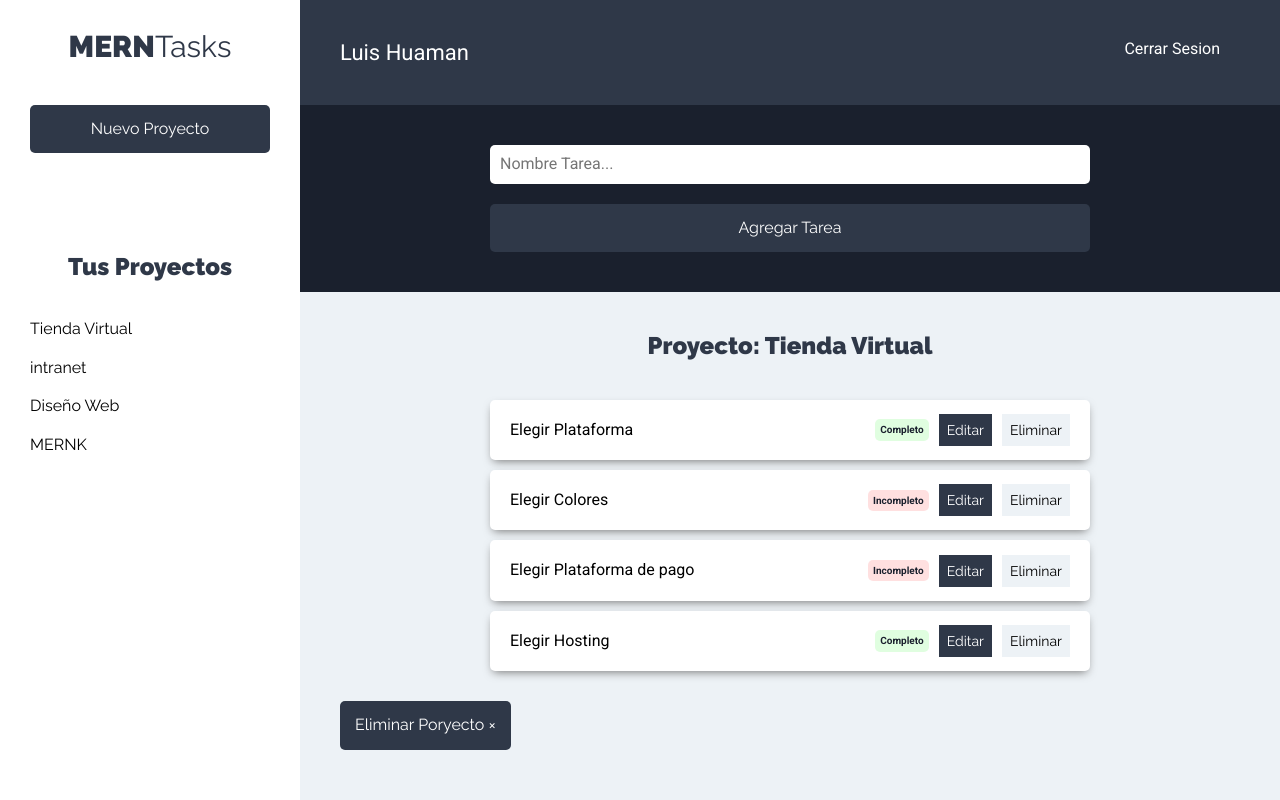
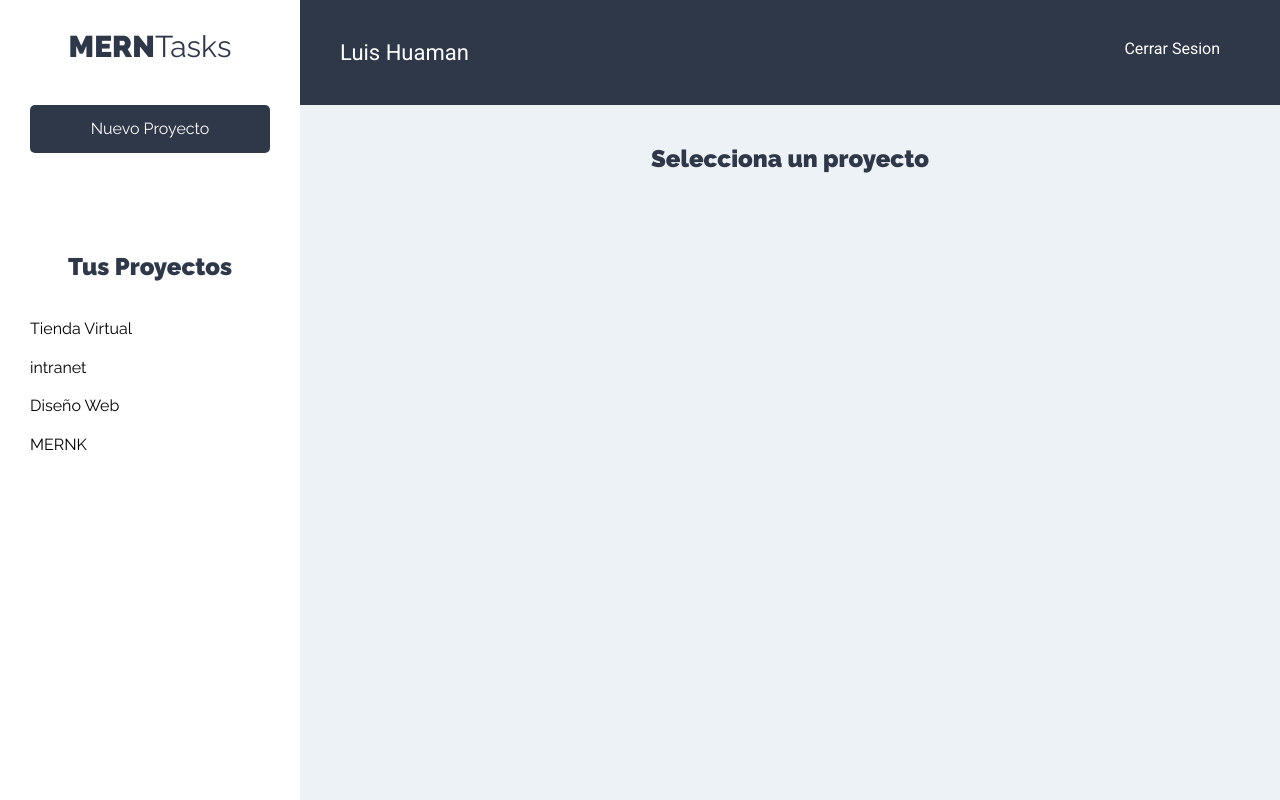
Before and after one commit to Luis-Albert/MERNTask-Cliente, a React (Create React App) app: page /proyectos in a window 1280 px wide. Built offline with nearby package versions, Linux system fonts and the light colour scheme.

Commit message:
Se agregaron algunas funciones nuevas

```diff
--- a/src/components/proyectos/Proyecto.js
+++ b/src/components/proyectos/Proyecto.js
@@ -1,8 +1,20 @@
-import React from "react";
+import React, { useContext } from "react";
+import proyectoContext from "../../context/proyectos/proyectoContext";
+
 const Proyecto = ({ proyecto }) => {
+  //obtener el state del formulario
+  const proyectosContext = useContext(proyectoContext);
+
+  const { proyectoActual } = proyectosContext;
+
+
   return (
     <li>
-      <button type="button" className="btn btn-blank">
+      <button
+        type="button"
+        className="btn btn-blank"
+        onClick={() => proyectoActual(proyecto.id)}
+      >
         {proyecto.nombre}
       </button>
     </li>
--- a/src/components/tareas/FormTarea.js
+++ b/src/components/tareas/FormTarea.js
@@ -1,5 +1,16 @@
-import React from "react";
+import React, { useContext } from "react";
+import proyectoContext from "../../context/proyectos/proyectoContext";
 const FormTarea = () => {
+  //Extraer si un proyecto esta activo
+  const proyectosContext = useContext(proyectoContext);
+  const { proyecto } = proyectosContext;
+
+  //Vaidar si existe proyecto
+  if (!proyecto) return null;
+
+  //Array destructurin para acceder al proyecto actual
+  const [proyectoActual] = proyecto;
+
   return (
     <div className="formulario">
       <form action="">
--- a/src/components/tareas/ListadoTareas.js
+++ b/src/components/tareas/ListadoTareas.js
@@ -1,15 +1,32 @@
-import React, { Fragment } from "react";
+import React, { Fragment, useContext } from "react";
 import Tarea from "./Tarea";
+import proyectoContext from "../../context/proyectos/proyectoContext";
+
 const ListadoTareas = () => {
+  const proyectosContext = useContext(proyectoContext);
+
+  const { proyecto, eliminarProyecto } = proyectosContext;
+
+  //Si no hay ningun proyecto
+  if (!proyecto) return <h2>Selecciona un proyecto</h2>;
+  //Array destructurin para acceder al proyecto actual
+  const [proyectoActual] = proyecto;
+
   const tareasProyecto = [
     { nombre: "Elegir Plataforma", estado: true },
     { nombre: "Elegir Colores", estado: false },
     { nombre: "Elegir Plataforma de pago", estado: false },
     { nombre: "Elegir Hosting", estado: true },
   ];
+
+  //Eliminar un proyceto
+  const onClickEliminar = () => {
+    eliminarProyecto(proyectoActual.id);
+  };
+
   return (
     <Fragment>
-      <h2>Proyecto: Tienda Virtual</h2>
+      <h2>Proyecto: {proyectoActual.nombre}</h2>
       <ul className="listado-tareas">
         {tareasProyecto.length === 0 ? (
           <li className="tarea">
@@ -19,8 +36,12 @@
           tareasProyecto.map((tarea) => <Tarea tarea={tarea} />)
         )}
       </ul>
-      <button type="button" className="btn btn-primario">
-        Eliminar Poryecto &times;
+      <button
+        type="button"
+        className="btn btn-primario"
+        onClick={onClickEliminar}
+      >
+        Eliminar Proyecto &times;
       </button>
     </Fragment>
   );
--- a/src/components/tareas/Tarea.js
+++ b/src/components/tareas/Tarea.js
@@ -1,4 +1,5 @@
 import React from "react";
+
 const Tarea = ({ tarea }) => {
   return (
     <li className="tarea sombra">
--- a/src/context/proyectos/proyectoReducer.js
+++ b/src/context/proyectos/proyectoReducer.js
@@ -3,6 +3,8 @@
   OBTENER_PROYECTO,
   AGREGAR_PROYECTO,
   VALIDAR_FORMULARIO,
+  PROYECTO_ACTUAL,
+  ELIMINAR_PROYECTO,
 } from "../../types/index";
 
 export default (state, action) => {
@@ -29,6 +31,20 @@
         ...state,
         errorFormulario: true,
       };
+    case PROYECTO_ACTUAL:
+      return {
+        ...state,
+        proyecto: state.proyectos.filter(
+          (proyecto) => proyecto.id === action.payload
+        ),
+      };
+    case ELIMINAR_PROYECTO:
+      return {
+        ...state,
+        proyectos: state.proyectos.filter(
+          (proyecto) => proyecto.id !== action.payload
+        ),
+      };
     default:
       return state;
   }
--- a/src/context/proyectos/proyectoState.js
+++ b/src/context/proyectos/proyectoState.js
@@ -8,6 +8,8 @@
   OBTENER_PROYECTO,
   AGREGAR_PROYECTO,
   VALIDAR_FORMULARIO,
+  PROYECTO_ACTUAL,
+  ELIMINAR_PROYECTO,
 } from "../../types/index";
 
 const ProyectoState = (props) => {
@@ -21,6 +23,7 @@
     proyectos: [],
     formulario: false,
     errorFormulario: false,
+    proyecto: null,
   };
 
   //Dispatch para ejecutar las acciones
@@ -62,16 +65,35 @@
     });
   };
 
+  //Selecciona el proyecto que el usuario dio click
+  const proyectoActual = (proyectoId) => {
+    dispatch({
+      type: PROYECTO_ACTUAL,
+      payload: proyectoId,
+    });
+  };
+
+  //Elimina un proyecto
+  const eliminarProyecto = (proyectoId) => {
+    dispatch({
+      type: ELIMINAR_PROYECTO,
+      payload: proyectoId,
+    });
+  };
+
   return (
     <proyectoContext.Provider
       value={{
         proyectos: state.proyectos,
         formulario: state.formulario,
         errorFormulario: state.errorFormulario,
+        proyecto: state.proyecto,
         mostrarFormulario,
         obtenerProyectos,
         agregarProyecto,
         mostrarError,
+        proyectoActual,
+        eliminarProyecto,
       }}
     >
       {props.children}
--- a/src/index.css
+++ b/src/index.css
@@ -4,10 +4,12 @@
   --gris2: #2f3848;
   --gris3: #1a202d;
   --negro: #000000;
-  --headingFont:'Raleway', sans-serif;
-  --textFont:  'Roboto', sans-serif;
+  --headingFont: "Raleway", sans-serif;
+  --textFont: "Roboto", sans-serif;
 }
-*, *:before, *:after {
+*,
+*:before,
+*:after {
   box-sizing: inherit;
 }
 html {
@@ -23,8 +25,8 @@
   font-family: var(--textFont);
 }
 
-
-h1, h2 {
+h1,
+h2 {
   font-family: var(--headingFont);
   font-weight: 900;
   margin: 0 0 4rem 0;
@@ -57,9 +59,9 @@
   padding: 1.5rem;
   font-size: 1.4;
   font-weight: 400;
-  border-radius: .5rem;
+  border-radius: 0.5rem;
   border: none;
-  transition: background-color .3s ease;
+  transition: background-color 0.3s ease;
 }
 .btn:hover {
   cursor: pointer;
@@ -101,12 +103,10 @@
   .seccion-principal {
     flex: 1;
   }
-
 }
 
-
 /* BARRA LATERAL */
-aside  {
+aside {
   padding: 3rem;
 }
 
@@ -118,7 +118,7 @@
   border-radius: 0;
   background-color: var(--gris1);
 }
-.formulario-nuevo-proyecto .input-text::placeholder{
+.formulario-nuevo-proyecto .input-text::placeholder {
   color: var(--gris2);
 }
 .proyectos {
@@ -174,7 +174,7 @@
 .input-text {
   padding: 1rem;
   border: none;
-  border-radius: .5rem;
+  border-radius: 0.5rem;
   flex: 1;
   width: 100%;
 }
@@ -183,8 +183,6 @@
 .contenedor-tareas {
   padding: 4rem;
 }
-
-
 
 .listado-tareas {
   max-width: 600px;
@@ -195,21 +193,20 @@
   display: flex;
   justify-content: space-between;
   background-color: var(--blanco);
-  padding: .5rem 2rem;
+  padding: 0.5rem 2rem;
   align-items: center;
   margin-bottom: 1rem;
-  border-radius: .5rem;
-
+  border-radius: 0.5rem;
 }
 .sombra {
-  -webkit-box-shadow: 0px 4px 10px -3px rgba(117,117,117,1);
-  -moz-box-shadow: 0px 4px 10px -3px rgba(117,117,117,1);
-  box-shadow: 0px 4px 10px -3px rgba(117,117,117,1);
+  -webkit-box-shadow: 0px 4px 10px -3px rgba(117, 117, 117, 1);
+  -moz-box-shadow: 0px 4px 10px -3px rgba(117, 117, 117, 1);
+  box-shadow: 0px 4px 10px -3px rgba(117, 117, 117, 1);
 }
 .sombra-dark {
-  -webkit-box-shadow: 0px 6px 11px -8px rgba(0,0,0,0.9);
-  -moz-box-shadow: 0px 6px 11px -8px rgba(0,0,0,0.9);
-  box-shadow: 0px 6px 11px -8px rgba(0,0,0,0.9);
+  -webkit-box-shadow: 0px 6px 11px -8px rgba(0, 0, 0, 0.9);
+  -moz-box-shadow: 0px 6px 11px -8px rgba(0, 0, 0, 0.9);
+  box-shadow: 0px 6px 11px -8px rgba(0, 0, 0, 0.9);
 }
 .tarea .acciones .btn:first-of-type {
   margin-right: 1rem;
@@ -220,8 +217,8 @@
   padding-right: 2rem;
 }
 .tarea .btn {
-  padding: .8rem;
-  font-size:1.4rem;
+  padding: 0.8rem;
+  font-size: 1.4rem;
   border-radius: 0;
   margin: 0;
 }
@@ -234,8 +231,8 @@
   font-weight: 900;
   font-family: var(--textFont);
   font-size: 1rem;
-  padding: .5rem;
-  border-radius: .5rem;
+  padding: 0.5rem;
+  border-radius: 0.5rem;
   cursor: pointer;
   border: none;
 }
@@ -249,11 +246,11 @@
 }
 .completo,
 .correcto {
-  background-color: rgba(154, 252, 154, .3);
+  background-color: rgba(154, 252, 154, 0.3);
   color: var(--gris3);
 }
-.incompleto{
-  background-color: rgba(255, 178, 178, .4);
+.incompleto {
+  background-color: rgba(255, 178, 178, 0.4);
   color: var(--gris3);
 }
 .error {
@@ -262,8 +259,6 @@
   background-color: rgb(170, 0, 0);
   color: var(--blanco);
 }
-
-
 
 .tarea-enter,
 .proyecto-enter {
@@ -324,7 +319,7 @@
 .enlace-cuenta {
   margin-top: 2rem;
   display: block;
-  opacity: .7;
+  opacity: 0.7;
 }
 
 .alerta {
@@ -340,7 +335,7 @@
   text-align: center;
   width: 100%;
 }
-@media (min-width:768px) {
+@media (min-width: 768px) {
   .alerta {
     width: auto;
     top: 30px;
--- a/src/types/index.js
+++ b/src/types/index.js
@@ -2,3 +2,5 @@
 export const OBTENER_PROYECTO = "OBTENER_PROYECTO";
 export const AGREGAR_PROYECTO = "AGREGAR_PROYECTO";
 export const VALIDAR_FORMULARIO = "VALIDAR_FORMULARIO";
+export const PROYECTO_ACTUAL = "PROYECTO_ACTUAL";
+export const ELIMINAR_PROYECTO = "ELIMINAR_PROYECTO"
```
Lines whose indentation alone changed are shown as unchanged.
